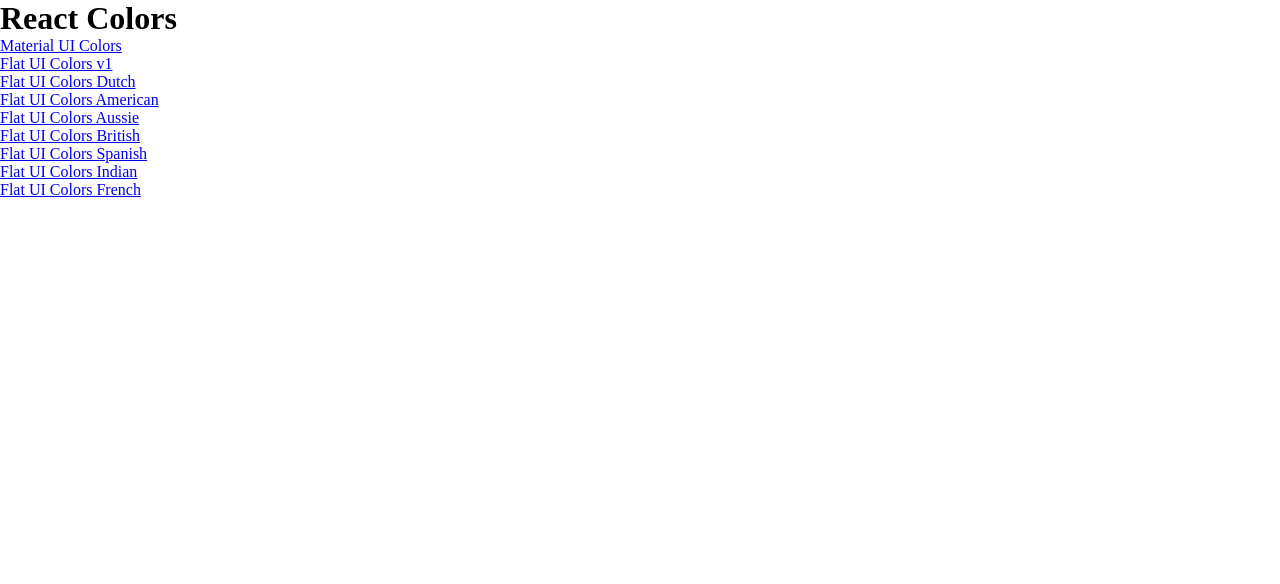
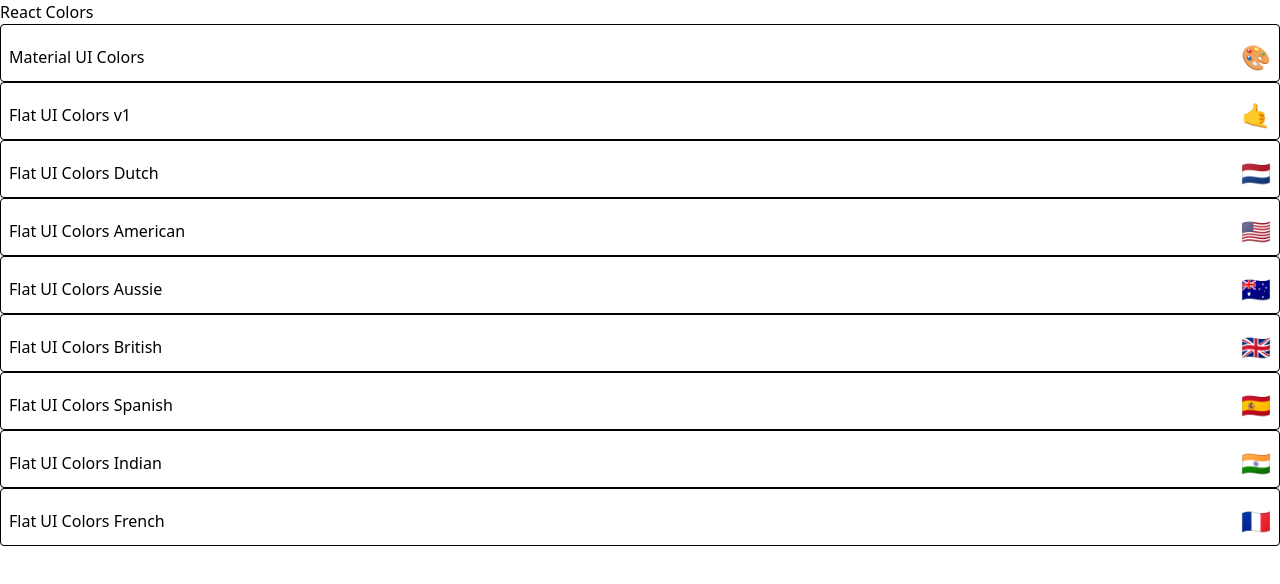
Before and after one commit to NitinNitinRaj/React_Projects, a React (Create React App) app in the folder color_project/: page / in a window 1280 px wide. Shown: the top 584 px of the page. Built offline with nearby package versions, Linux system fonts and the light colour scheme.

Commit message:
start styling mini palette

```diff
--- a/color_project/package.json
+++ b/color_project/package.json
@@ -42,5 +42,8 @@
       "last 1 firefox version",
       "last 1 safari version"
     ]
+  },
+  "devDependencies": {
+    "tailwindcss": "^3.4.1"
   }
 }
--- a/color_project/src/components/ColorBox.css
+++ b/color_project/src/components/ColorBox.css
@@ -5,7 +5,7 @@
   display: inline-block;
   position: relative;
   cursor: pointer;
-  margin-bottom: -4px;
+  margin-bottom: -5.5px;
 }
 
 .copy-button {
--- /dev/null
+++ b/color_project/src/components/MiniPalette.js
@@ -0,0 +1,10 @@
+export default function MiniPalette({ paletteName, emoji, colors }) {
+  return (
+    <div className="bg-white border border-solid border-black rounded p-2 relative overflow-hidden hover:cursor-pointer">
+      <div className="bg-gray-500"></div>
+      <p className="flex justify-between items-center m-0 text-black pt-2 text-base relative">
+        {paletteName} <span className="ml-2 text-2xl">{emoji}</span>
+      </p>
+    </div>
+  );
+}
--- a/color_project/src/components/PaletteList.js
+++ b/color_project/src/components/PaletteList.js
@@ -1,4 +1,5 @@
 import { Link } from "react-router-dom";
+import MiniPalette from "./MiniPalette";
 
 export default function PaletteList({ palettes }) {
   return (
@@ -6,7 +7,7 @@ export default function PaletteList({ palettes }) {
       <h1>React Colors</h1>
       {palettes.map((palette) => (
         <p>
-          <Link to={`/palette/${palette.id}`}>{palette.paletteName}</Link>
+          <MiniPalette {...palette} />
         </p>
       ))}
     </div>
--- a/color_project/src/index.css
+++ b/color_project/src/index.css
@@ -1,3 +1,7 @@
+@tailwind base;
+@tailwind components;
+@tailwind utilities;
+
 * {
   margin: 0;
   padding: 0;
--- /dev/null
+++ b/color_project/tailwind.config.js
@@ -0,0 +1,8 @@
+/** @type {import('tailwindcss').Config} */
+module.exports = {
+  content: ["./src/**/*.{js,jsx,ts,tsx}"],
+  theme: {
+    extend: {},
+  },
+  plugins: [],
+};
```
Also changed, not shown: 1 other file (tests, documents, lock files or other folders).
